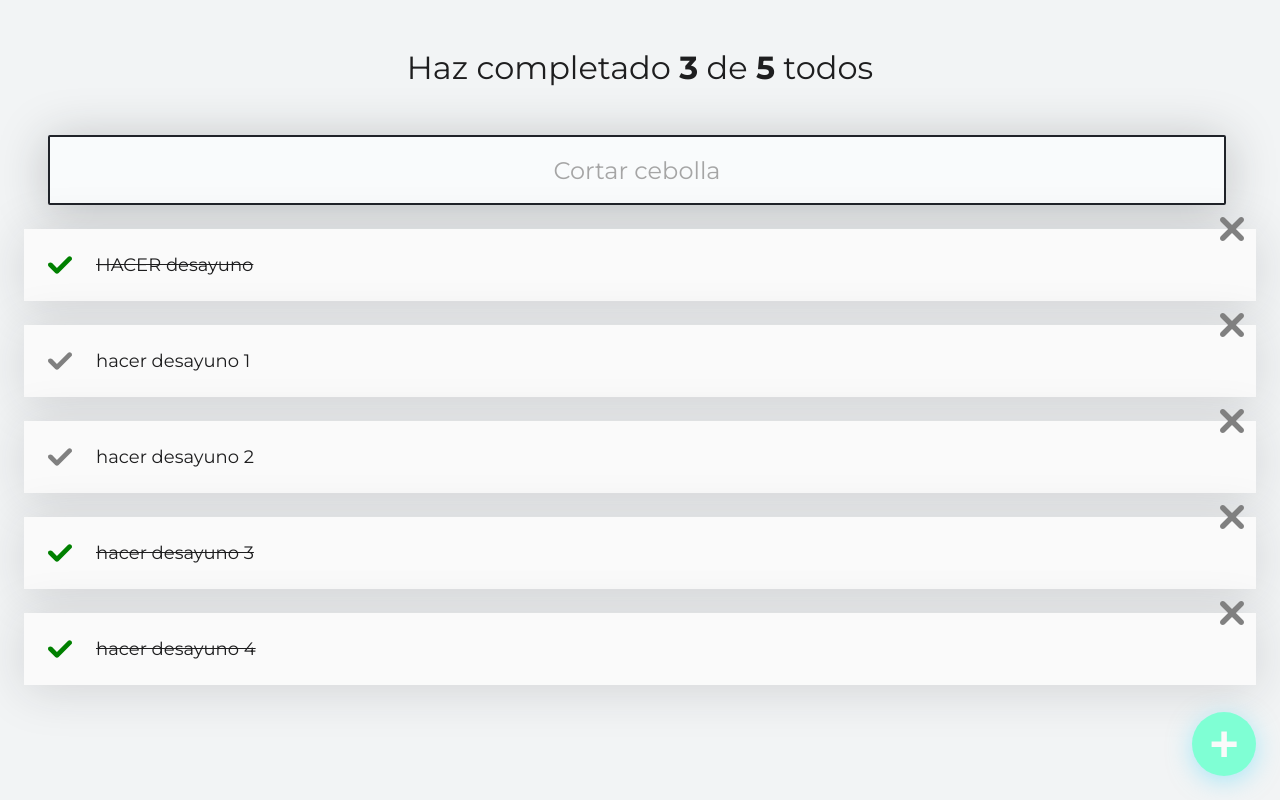
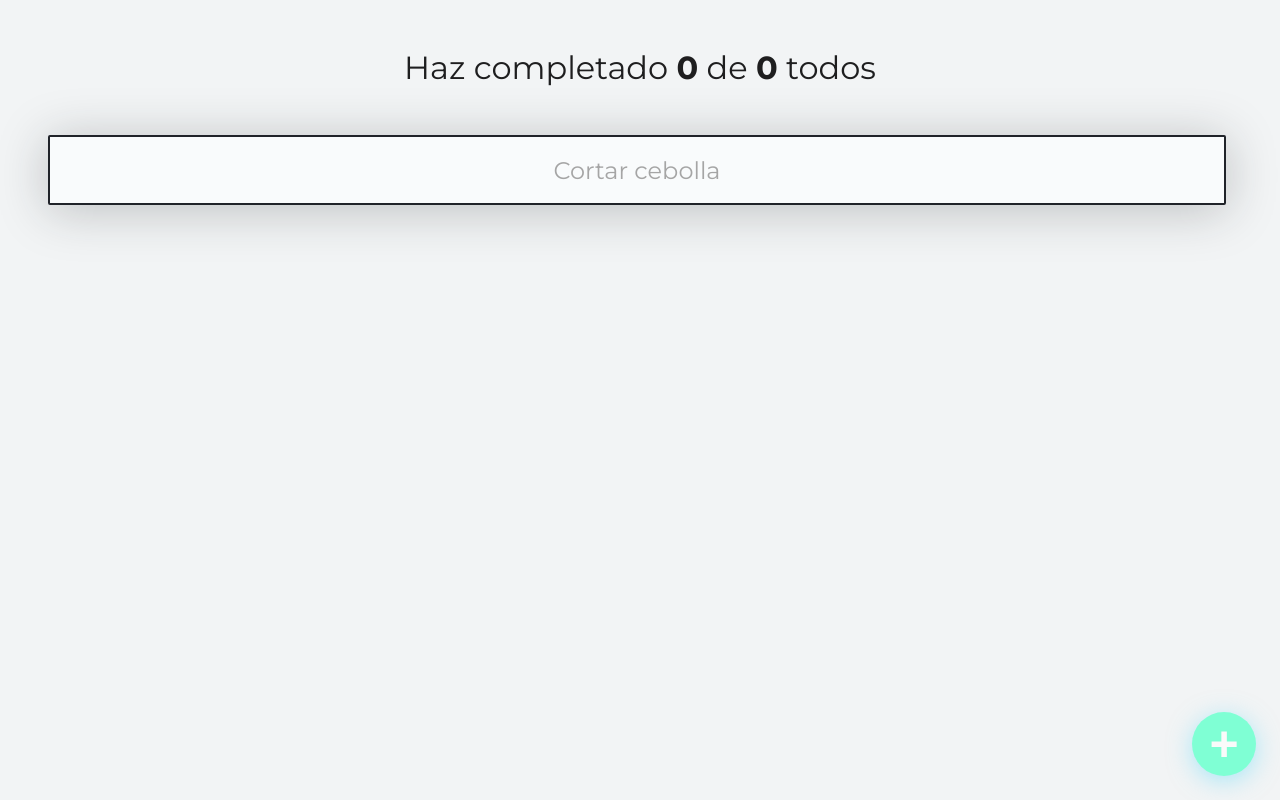
Before and after one commit to andresfmurciaz/ToDo-React, a React (Create React App) app: page / in a window 1280 px wide. Built offline with nearby package versions, Linux system fonts and the light colour scheme.

Commit message:
localstorage

```diff
--- a/src/App.js
+++ b/src/App.js
@@ -7,17 +7,38 @@
 import { TodoItem } from './TodoItem';
 import React from 'react';
 
-const defaultTodos = [
-  {text:'HACER desayuno' , completado:true},
-  {text:'hacer desayuno 1' , completado:false},
-  {text:'hacer desayuno 2' , completado:false},
-  {text:'hacer desayuno 3' , completado:true},
-  {text:'hacer desayuno 4' , completado:true},
-];
+
+
+// esto se va usar en la consola para el localstore , el cual primero creamos la variable on el arreglo lo volvemos caracter
+
+//  const defaultTodos = [
+//    {text:'HACER desayuno' , completado:true},
+//    {text:'hacer desayuno 1' , completado:false},
+//   {text:'hacer desayuno 2' , completado:false},
+//    {text:'hacer desayuno 3' , completado:true},
+//    {text:'hacer desayuno 4' , completado:true},
+//  ];
+
+//  localStorage.setItem('TODOS_V1',JSON.stringify(defaultTodos))
+
+
 
 function App() {
+
+//VARIABLE QUE SE USA PARA QUE CAPTURE LO QUE TIENE EN EL LOCALSTORAGE y se lopasamos al estado de la lista
+const localStorageTodos= localStorage.getItem('TODOS_V1');
+let parsedTodos = JSON.parse(localStorageTodos)
+//cuando el usuario este iniciando por primera vez da el valor a la variable como un null.
+if( !localStorageTodos ){
+  localStorage.setItem('TODOS_V1',JSON.stringify([]));
+  parsedTodos = [];
+}else{
+
+  parsedTodos = JSON.parse(localStorageTodos);
+}
+
 // estado para la lista
-const [todos, setTodos]=React.useState(defaultTodos);
+const [todos, setTodos]=React.useState(parsedTodos);
 
 // guarda el numero de las tareas completadas y las que no estan completadas , saca un nuevo arreglo con los true
 const todoCompletado = todos.filter(todo=> !!todo.completado).length;
@@ -28,12 +49,22 @@
 const [searchValue, setSearchValue] = React.useState('');
 console.log(searchValue)
 
+const saveTodos = (newTodos) => {
+
+  localStorage.setItem('TODOS_V1',JSON.stringify(newTodos));
+
+  setTodos(newTodos);
+};
+
+
+
+
 // marca el todo como completado
 const completaTodo = (text) =>{
   const newTodo = [...todos ]
   const index = newTodo.findIndex((todo)=>todo.text == text)
   newTodo[index].completado  = true;
-   setTodos(newTodo)
+   saveTodos(newTodo)
 }
 
 //elimina el todo
@@ -41,7 +72,7 @@
   const newTodo = [...todos ]
   const index = newTodo.findIndex((todo)=>todo.text == text)
   newTodo.splice(index,1);
-   setTodos(newTodo)
+   saveTodos(newTodo)
 }
 
 //me filtra los TODO que conin
```
